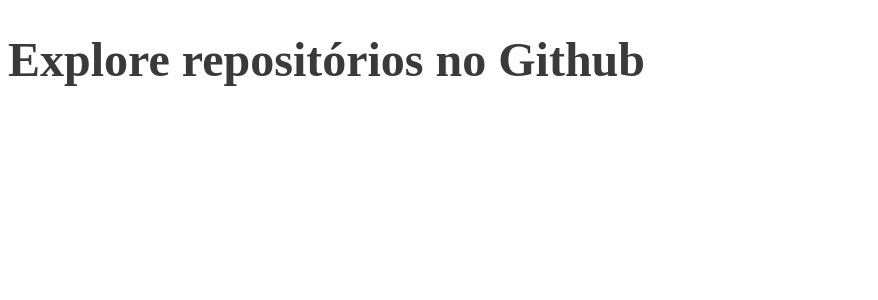
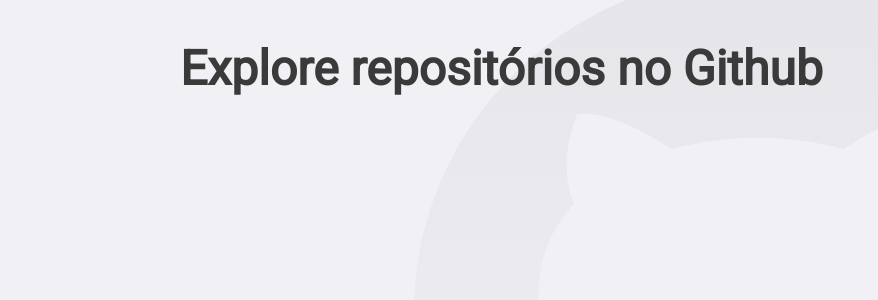
Before and after one commit to gyuu-neves/github-explorer, a React (Create React App) app: page / in a window 1280 px wide. Shown: the top 300 px of the page, without its empty margins (0-878 px from the left). Built offline with nearby package versions, Linux system fonts and the light colour scheme.

Commit message:
some things

```diff
--- a/public/index.html
+++ b/public/index.html
@@ -5,6 +5,8 @@
     <meta name="viewport" content="width=device-width, initial-scale=1" />
     <meta name="theme-color" content="#3A3A3A" />
     <title>Github Explorer</title>
+    <link rel="preconnect" href="https://fonts.gstatic.com">
+    <link href="https://fonts.googleapis.com/css2?family=Roboto:ital,wght@0,400;1,700&display=swap" rel="stylesheet">
   </head>
   <body>
     <noscript>You need to enable JavaScript to run this app.</noscript>
--- a/src/App.tsx
+++ b/src/App.tsx
@@ -1,12 +1,16 @@
 import React from 'react';
 import { BrowserRouter } from 'react-router-dom';
 
+import GlobalStyle from './styles/global';
 import Routes from './routes';
 
 const App: React.FC = () => (
-  <BrowserRouter>
-    <Routes />
-  </BrowserRouter>
+  <>
+    <BrowserRouter>
+      <Routes />
+    </BrowserRouter>
+    <GlobalStyle />
+  </>
 );
 
 export default App;
--- /dev/null
+++ b/src/styles/global.ts
@@ -0,0 +1,28 @@
+import { createGlobalStyle } from 'styled-components';
+import githubBackground from '../assets/github-background.svg';
+
+export default createGlobalStyle`
+  *{
+    margin: 0;
+    padding: 0;
+    outline:0;
+    box-sizing: border-box;
+  }
+  body{
+    background:#F0F0F5 url(${githubBackground}) no-repeat 70% top;
+    -webkit-font-smoothing: antialiased;
+  }
+
+  body, input , button {
+    font: 16px Roboto, sans-serif;
+  }
+
+  #root{
+    max-width: 960px;
+    margin: 0 auto;
+    padding: 40px 20px;
+  }
+  button {
+    cursor: pointer;
+  }
+`;
```
Also changed, not shown: src/assets/github-background.svg (added), 1 other file (tests, documents, lock files or other folders).
